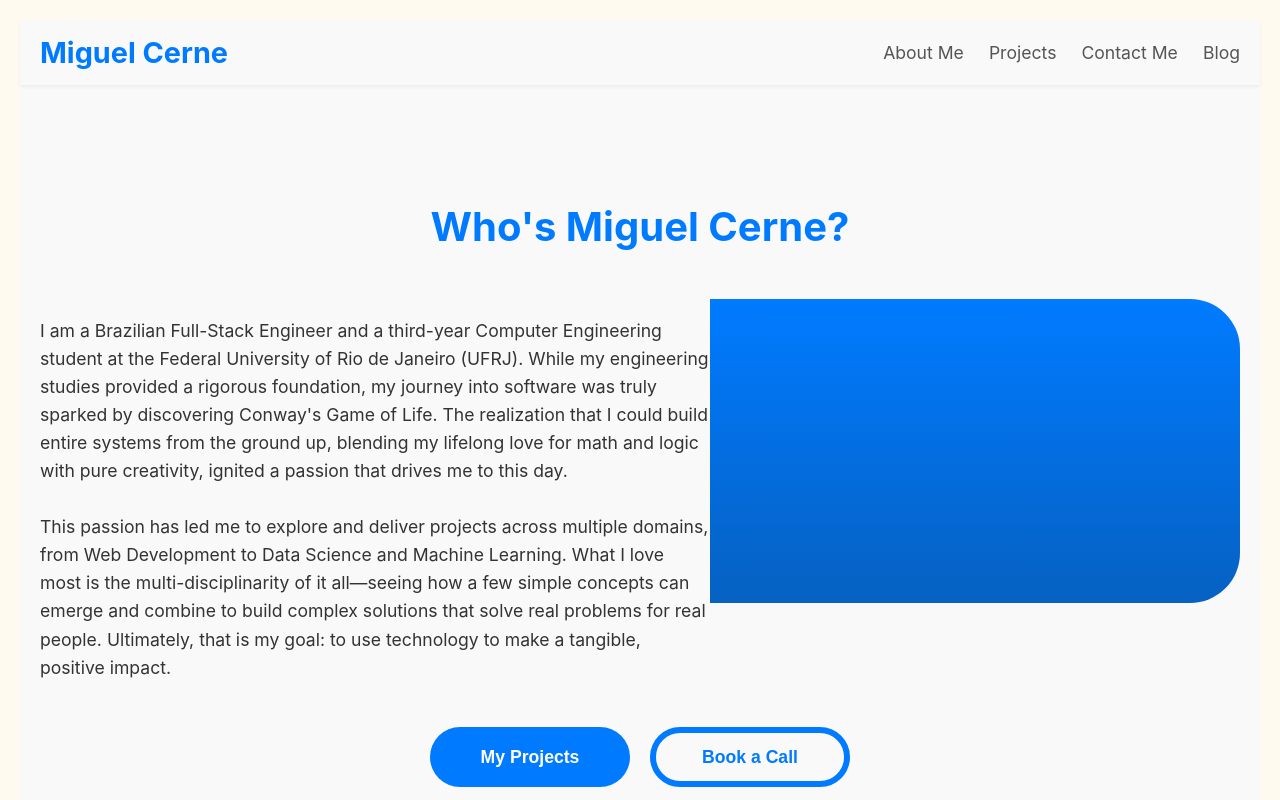
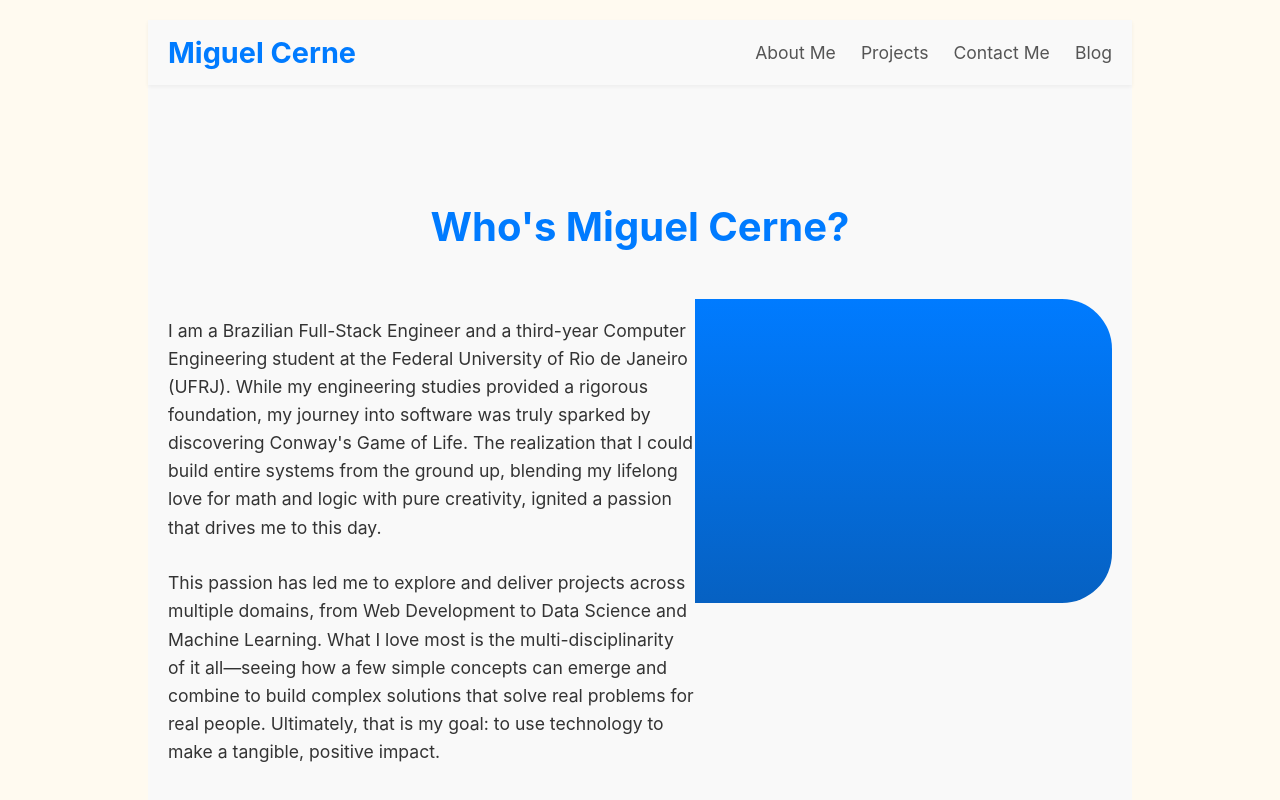
Before and after one commit to Cerne17/portfolio-fullstack, a React (Create React App) app in the folder frontend/: page / in a window 1280 px wide. Shown: the top 800 px of the page. Built offline with nearby package versions, Linux system fonts and the light colour scheme; the HTML template or start-up script is replaced by a standard one.

Commit message:
chore(frontend): sets the max width of the home page

```diff
--- a/frontend/src/App.css
+++ b/frontend/src/App.css
@@ -14,9 +14,9 @@ body {
 /* Keep or adjust other styles for your App.tsx test elements if still present */
 .app-container {
   /* This container should still have its max-width for content */
-  max-width: 100%; /* Or whatever value you want for central content */
+  max-width: 80%; /* Or whatever value you want for central content */
   margin: 0 auto; /* Center it */
-  width: 100%; /* Ensure it respects max-width while taking full available space */
+  width: 80%; /* Ensure it respects max-width while taking full available space */
   padding: 20px;
   box-sizing: border-box; /* Include padding in width calculation */
 }
```
